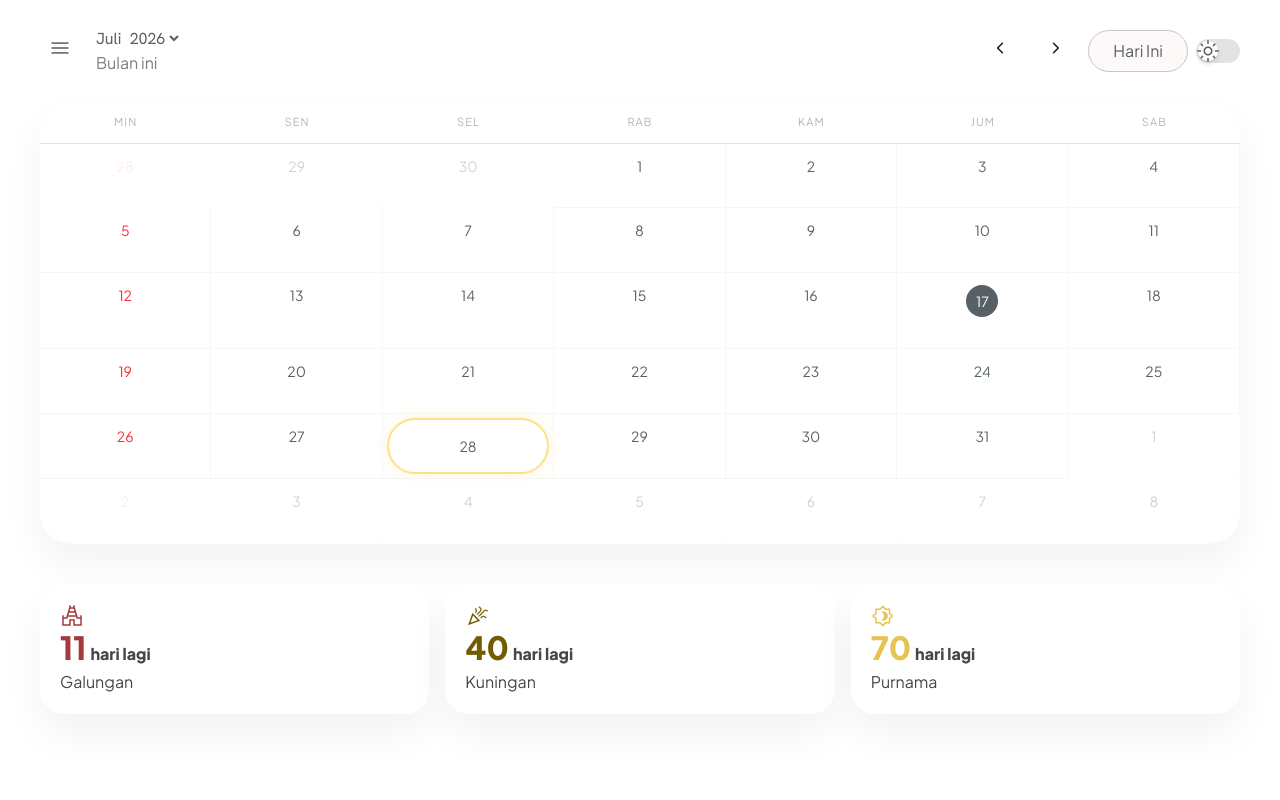
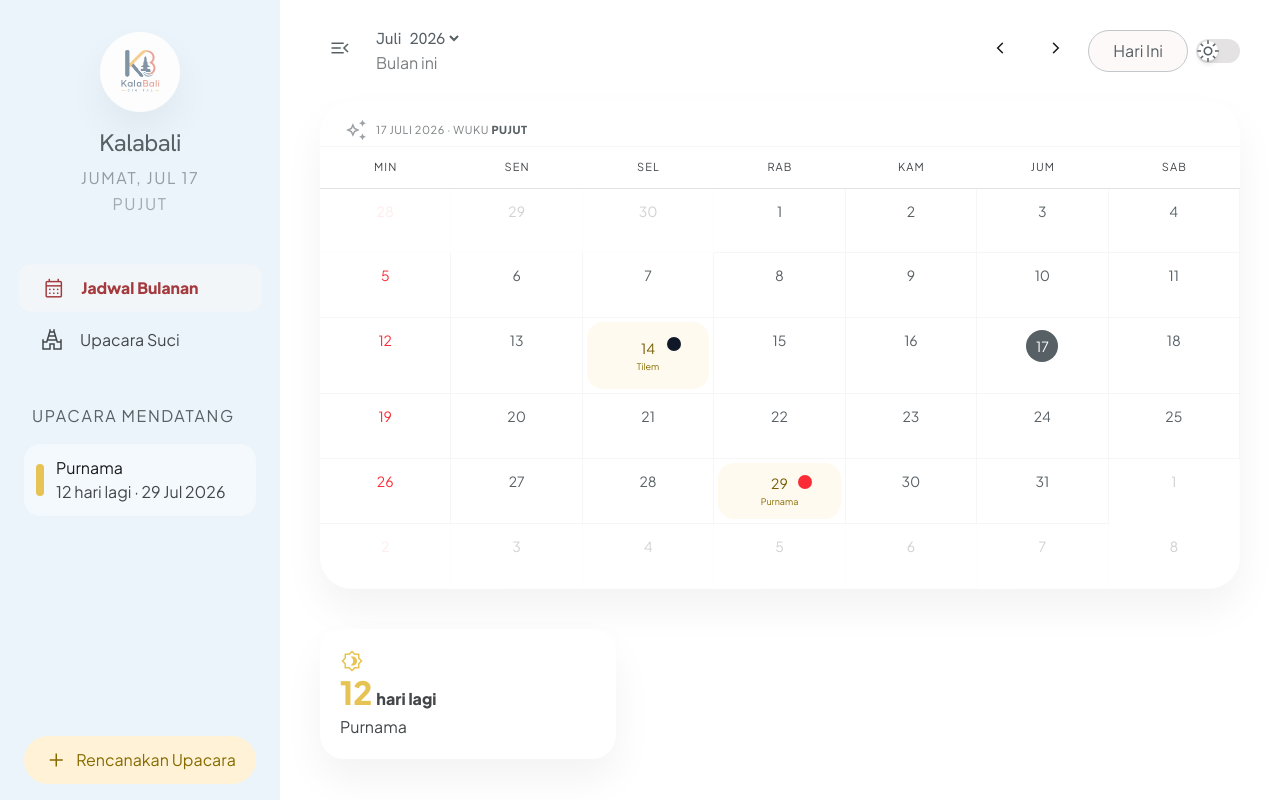
Before and after one commit to Kaadarma/Kalender-bali, a React (Vite) app: page / in a window 1280 px wide. Built offline with nearby package versions, Linux system fonts and the light colour scheme.

Commit message:
feat: initialize Kalender Bali project with UI components, Tailwind CSS styling, and Pawukon calculation utilities.

```diff
--- a/src/App.jsx
+++ b/src/App.jsx
@@ -1,5 +1,5 @@
 import { useState, useEffect } from 'react'
-import { fetchToday, fetchCalendar } from './api/calendar'
+import { fetchToday, fetchMonthRituals, fetchCalendar } from './api/calendar'
 import Sidebar from './components/Sidebar'
 import MobileTopBar from './components/MobileTopBar'
 import CalendarHeader from './components/CalendarHeader'
@@ -8,9 +8,10 @@ import BentoCards from './components/BentoCards'
 import MobileRitualList from './components/MobileRitualList'
 
 function App() {
-  const [sidebarOpen, setSidebarOpen] = useState(false)
+  const [sidebarOpen, setSidebarOpen] = useState(() => window.innerWidth >= 768)
   const [today, setToday] = useState(null)
   const [calendar, setCalendar] = useState(null)
+  const [monthRituals, setMonthRituals] = useState([])
   const [currentMonth, setCurrentMonth] = useState(new Date().getMonth())
   const [currentYear, setCurrentYear] = useState(new Date().getFullYear())
   const [darkMode, setDarkMode] = useState(() => {
@@ -41,6 +42,10 @@ function App() {
     fetchCalendar(currentMonth + 1, currentYear).then(setCalendar).catch(console.error)
   }, [currentMonth, currentYear])
 
+  useEffect(() => {
+    fetchMonthRituals(currentMonth, currentYear).then(setMonthRituals).catch(console.error)
+  }, [currentMonth, currentYear])
+
   const goPrevMonth = () => {
     setCurrentMonth(m => m === 0 ? 11 : m - 1)
     if (currentMonth === 0) setCurrentYear(y => y - 1)
@@ -62,9 +67,9 @@ function App() {
   return (
     <div className="flex flex-col md:flex-row min-h-screen text-on-background overflow-x-hidden">
       <MobileTopBar onToggleMenu={() => setSidebarOpen(v => !v)} />
-      <Sidebar open={sidebarOpen} onClose={() => setSidebarOpen(false)} today={today} />
+      <Sidebar open={sidebarOpen} onClose={() => setSidebarOpen(false)} today={today} monthRituals={monthRituals} />
       <main
-        className={`flex-grow bg-surface-container-lowest transition-all duration-500 ${
+        className={`flex-grow bg-surface-container-lowest transition-all duration-500 pt-14 md:pt-0 ${
           sidebarOpen ? 'md:ml-sidebar-width' : 'md:ml-0'
         }`}
       >
@@ -81,8 +86,8 @@ function App() {
           onToggleDarkMode={() => setDarkMode(v => !v)}
         />
         <CalendarGrid calendar={calendar} />
-        <MobileRitualList today={today} />
-        <BentoCards today={today} />
+        <MobileRitualList today={today} monthRituals={monthRituals} />
+        <BentoCards today={today} monthRituals={monthRituals} />
       </main>
     </div>
   )
--- a/src/api/calendar.js
+++ b/src/api/calendar.js
@@ -1,9 +1,13 @@
-import { getTodayData, generateMonthGrid } from "../utils/calendar"
+import { getTodayData, getMonthRituals, generateMonthGrid } from "../utils/calendar"
 
 export function fetchToday() {
   return Promise.resolve(getTodayData())
 }
 
+export function fetchMonthRituals(month, year) {
+  return Promise.resolve(getMonthRituals(month, year))
+}
+
 export function fetchCalendar(month, year) {
   return Promise.resolve(generateMonthGrid(month - 1, year))
 }
--- a/src/components/BentoCards.jsx
+++ b/src/components/BentoCards.jsx
@@ -1,11 +1,19 @@
 const colorMap = {
   secondary: "#a43a3d",
   tertiary: "#735c00",
-  "tertiary-fixed-dim": "#e7c353"
+  "tertiary-fixed-dim": "#e7c353",
+  "primary-fixed-dim": "#666"
 }
 
-export default function BentoCards({ today }) {
-  const rituals = today?.upcomingRituals ?? []
+const iconMap = {
+  Purnama: "brightness_4",
+  Tilem: "dark_mode",
+  Galungan: "temple_hindu",
+  Kuningan: "celebration"
+}
+
+export default function BentoCards({ today, monthRituals }) {
+  const rituals = monthRituals ?? today?.upcomingRituals ?? []
 
   if (rituals.length === 0) return null
 
@@ -14,23 +22,19 @@ export default function BentoCards({ today }) {
     return Math.ceil(diff / 86400000)
   }
 
-  const colors = ["secondary", "tertiary", "tertiary-fixed-dim"]
-  const icons = ["temple_hindu", "celebration", "brightness_4"]
-  const labels = ["Galungan", "Kuningan", "Purnama"]
-
   return (
     <div className="hidden md:grid grid-cols-3 gap-4 px-margin-desktop pb-margin-desktop">
       {rituals.slice(0, 3).map((r, i) => (
         <div key={i} className="bg-white rounded-3xl p-5 natural-shadow flex flex-col justify-between min-h-[130px]">
-          <span className="material-symbols-outlined text-[24px]" style={{ color: colorMap[colors[i]] }}>
-            {icons[i]}
+          <span className="material-symbols-outlined text-[24px]" style={{ color: colorMap[r.color] || "#666" }}>
+            {iconMap[r.name] || "event"}
           </span>
           <div>
-            <p className="font-display text-[32px] font-bold leading-none" style={{ color: colorMap[colors[i]] }}>
+            <p className="font-display text-[32px] font-bold leading-none" style={{ color: colorMap[r.color] || "#666" }}>
               {daysAway(r.date)}
               <span className="text-base font-label-bold text-on-surface-variant ml-1">hari lagi</span>
             </p>
-            <p className="font-caption text-caption text-on-surface-variant mt-1">{labels[i]}</p>
+            <p className="font-caption text-caption text-on-surface-variant mt-1">{r.name}</p>
           </div>
         </div>
       ))}
--- a/src/components/CalendarGrid.jsx
+++ b/src/components/CalendarGrid.jsx
@@ -1,23 +1,30 @@
+import { useState } from "react"
+import { getWuku } from "../utils/pawukon"
+
 const dayNames = ["Min", "Sen", "Sel", "Rab", "Kam", "Jum", "Sab"]
+const monthNames = ["Januari", "Februari", "Maret", "April", "Mei", "Juni", "Juli", "Agustus", "September", "Oktober", "November", "Desember"]
 
-function CalendarCell({ day, offset, highlight, color, purnama, today, isSunday }) {
+function CalendarCell({ day, offset, highlight, color, purnama, tilem, today, isSunday, onClick }) {
   const sundayClass = isSunday ? "text-red-500" : "text-primary"
   const sundayClassDim = isSunday ? "text-red-300" : ""
+  const base = "p-3 border-r border-b border-surface-variant/30 relative flex flex-col items-center"
 
   if (offset) {
     return (
-      <div className="p-3 border-r border-b border-surface-variant/30 flex items-start justify-center opacity-20">
+      <div className={`${base} opacity-20`}>
         <span className={`font-label-bold text-sm ${sundayClassDim}`}>{day}</span>
       </div>
     )
   }
 
-  if (purnama) {
-    return (
-      <div className="p-3 border-r border-b border-surface-variant/30 relative flex flex-col items-center">
-        <div className="absolute inset-0 m-1 rounded-full border-2 border-tertiary-fixed purnama-glow flex flex-col items-center justify-center bg-white">
-          <span className={`font-label-bold text-sm text-primary ${sundayClass}`}>{day}</span>
-        </div>
+  let content = (
+    <span className={`font-label-bold text-sm ${sundayClass}`}>{day}</span>
+  )
+
+  if (today) {
+    content = (
+      <div className="w-8 h-8 rounded-full bg-primary flex items-center justify-center">
+        <span className="font-label-bold text-sm text-white">{day}</span>
       </div>
     )
   }
@@ -25,50 +32,86 @@ function CalendarCell({ day, offset, highlight, color, purnama, today, isSunday
   if (highlight) {
     const bgClass = color === "secondary" ? "bg-secondary-fixed/50" : "bg-tertiary-container/40"
     const textClass = color === "secondary" ? "text-secondary" : "text-tertiary"
-    const labelClass = color === "secondary" ? "text-secondary" : "text-on-tertiary-container"
-    return (
-      <div className="p-3 border-r border-b border-surface-variant/30 relative flex flex-col items-center">
-        <div className={`absolute inset-0 m-1 rounded-2xl ${bgClass} flex flex-col items-center justify-center`}>
-          <span className={`font-label-bold text-sm ${textClass} ${sundayClass}`}>{day}</span>
-          <span className="hidden md:block font-caption text-[9px] mt-0.5" style={{ color: color === "secondary" ? "#a43a3d" : "#876b00" }}>{highlight}</span>
-        </div>
-      </div>
-    )
-  }
-
-  if (today) {
-    return (
-      <div className="p-3 border-r border-b border-surface-variant/30 relative flex flex-col items-center">
-        <div className="w-8 h-8 rounded-full bg-primary flex items-center justify-center">
-          <span className="font-label-bold text-sm text-white">{day}</span>
-        </div>
+    content = (
+      <div className={`absolute inset-0 m-1 rounded-2xl ${bgClass} flex flex-col items-center justify-center`}>
+        <span className={`font-label-bold text-sm ${textClass} ${sundayClass}`}>{day}</span>
+        <span className="hidden md:block font-caption text-[9px] mt-0.5 text-on-tertiary-container">{highlight}</span>
       </div>
     )
   }
 
   return (
-    <div className="calendar-cell p-3 border-r border-b border-surface-variant/30 relative flex flex-col items-center group cursor-pointer">
-      <span className={`font-label-bold text-sm group-hover:scale-110 transition-transform ${sundayClass}`}>{day}</span>
-    </div>
+    <button onClick={onClick} className={`${base} cursor-pointer hover:bg-surface-container/30 transition-colors`}>
+      {content}
+      {purnama && <div className="absolute top-1/4 right-1/4 w-3 h-3 md:w-3.5 md:h-3.5 rounded-full bg-red-500" />}
+      {tilem && <div className="absolute top-1/4 right-1/4 w-3 h-3 md:w-3.5 md:h-3.5 rounded-full bg-gray-900 dark:bg-gray-300" />}
+    </button>
   )
 }
 
 export default function CalendarGrid({ calendar }) {
   const days = calendar?.days ?? []
+  const month = calendar?.month ?? 0
+  const year = calendar?.year ?? 2026
+
+  const [selected, setSelected] = useState(null)
+
+  const now = new Date()
+  const wuku = getWuku(now)
+
+  function handleCellClick(d, i) {
+    const startOffset = new Date(year, month, 1).getDay()
+    const totalDays = new Date(year, month + 1, 0).getDate()
+    const prevMonthLast = new Date(year, month, 0).getDate()
+
+    let date
+    if (i < startOffset) {
+      date = new Date(year, month - 1, prevMonthLast - (startOffset - i - 1))
+    } else if (i < startOffset + totalDays) {
+      date = new Date(year, month, i - startOffset + 1)
+    } else {
+      date = new Date(year, month + 1, i - (startOffset + totalDays) + 1)
+    }
+    const w = getWuku(date)
+    setSelected({ date, wuku: w.name, index: w.index })
+  }
 
   return (
     <div className="px-margin-mobile md:px-margin-desktop pb-margin-desktop">
       <div className="bg-white rounded-[32px] natural-shadow overflow-hidden">
+        <div className="px-4 md:px-6 pt-3 md:pt-4 pb-1 md:pb-1 border-b border-surface-variant/30 flex items-center gap-2">
+          <span className="material-symbols-outlined text-[16px] text-primary/60">auto_awesome</span>
+          <span className="font-caption text-[11px] text-on-surface-variant/70 uppercase tracking-wider">
+            {now.getDate()} {monthNames[now.getMonth()]} {now.getFullYear()} &middot; Wuku <strong className="text-primary font-label-bold">{wuku.name}</strong>
+          </span>
+        </div>
+
+        {selected && (
+          <div className="mx-4 md:mx-6 mt-2 mb-1 px-4 py-2 bg-primary-container rounded-xl flex items-center justify-between">
+            <div>
+              <span className="font-label-bold text-sm text-primary">
+                {selected.date.getDate()} {monthNames[selected.date.getMonth()]} {selected.date.getFullYear()}
+              </span>
+              <span className="font-caption text-xs text-on-surface-variant ml-3">
+                Wuku {selected.wuku} &middot; minggu ke-{selected.index + 1} dari 30
+              </span>
+            </div>
+            <button onClick={() => setSelected(null)} className="text-primary/50 hover:text-primary transition-colors">
+              <span className="material-symbols-outlined text-[18px]">close</span>
+            </button>
+          </div>
+        )}
+
         <div className="calendar-grid border-b border-surface-variant">
           {dayNames.map((name) => (
-            <div key={name} className="py-3 text-center font-label-bold text-on-surface-variant/40 text-[11px] uppercase tracking-widest">
+            <div key={name} className="py-3 text-center font-label-bold text-on-surface-variant text-[11px] uppercase tracking-widest">
               {name}
             </div>
           ))}
         </div>
         <div className="calendar-grid min-h-[400px]">
           {days.map((d, i) => (
-            <CalendarCell key={i} day={d.day} offset={d.offset} highlight={d.highlight} color={d.color} purnama={d.purnama} today={d.today} isSunday={i % 7 === 0} />
+            <CalendarCell key={i} day={d.day} offset={d.offset} highlight={d.highlight} color={d.color} purnama={d.purnama} tilem={d.tilem} today={d.today} isSunday={i % 7 === 0} onClick={() => handleCellClick(d, i)} />
           ))}
         </div>
       </div>
--- a/src/components/MobileRitualList.jsx
+++ b/src/components/MobileRitualList.jsx
@@ -4,8 +4,8 @@ const colorMap = {
   "tertiary-fixed-dim": "#e7c353"
 }
 
-export default function MobileRitualList({ today }) {
-  const rituals = today?.upcomingRituals ?? []
+export default function MobileRitualList({ today, monthRituals }) {
+  const rituals = monthRituals ?? today?.upcomingRituals ?? []
 
   if (rituals.length === 0) return null
 
@@ -14,14 +14,12 @@ export default function MobileRitualList({ today }) {
     return Math.ceil(diff / 86400000)
   }
 
-  const colors = ["secondary", "tertiary", "tertiary-fixed-dim"]
-
   return (
     <div className="md:hidden px-margin-mobile pb-margin-desktop space-y-3">
       <h3 className="font-header-sm text-header-sm text-primary uppercase tracking-widest">Upacara Mendatang</h3>
       {rituals.slice(0, 3).map((r, i) => (
         <div key={i} className="flex items-center gap-3 p-4 bg-white rounded-2xl natural-shadow">
-          <div className="w-2 h-10 rounded-full" style={{ backgroundColor: colorMap[colors[i]] }} />
+          <div className="w-2 h-10 rounded-full" style={{ backgroundColor: colorMap[r.color] || "#666" }} />
           <div className="flex-1">
             <p className="font-label-bold text-on-surface">{r.name}</p>
             <p className="font-caption text-on-surface-variant">{daysAway(r.date)} hari lagi &middot; {r.date}</p>
--- a/src/components/MobileTopBar.jsx
+++ b/src/components/MobileTopBar.jsx
@@ -1,6 +1,6 @@
 function MobileTopBar({ onToggleMenu }) {
   return (
-    <header className="md:hidden flex justify-between items-center w-full px-margin-mobile py-unit bg-surface sticky top-0 z-50">
+    <header className="md:hidden flex justify-between items-center w-full px-margin-mobile py-unit bg-surface fixed top-0 left-0 z-50">
       <div className="flex items-center gap-3">
         <button onClick={onToggleMenu} className="p-1 rounded-full hover:bg-surface-container transition-colors">
           <span className="material-symbols-outlined text-primary">menu</span>
--- a/src/components/Sidebar.jsx
+++ b/src/components/Sidebar.jsx
@@ -4,34 +4,34 @@ const colorMap = {
   "tertiary-fixed-dim": "#e7c353"
 }
 
-function Sidebar({ open, onClose, today }) {
+function Sidebar({ open, onClose, today, monthRituals }) {
   const dayName = today?.dayName ?? "Rabu"
   const monthShort = today?.monthShort ?? "Okt"
   const day = today?.day ?? "23"
   const wuku = today?.wuku ?? "Sinta"
-  const rituals = today?.upcomingRituals ?? []
+  const rituals = monthRituals ?? today?.upcomingRituals ?? []
 
   function daysAway(dateStr) {
     const diff = new Date(dateStr) - new Date()
     return Math.ceil(diff / 86400000)
   }
 
-  const ritualData = [
-    { name: "Galungan", color: "secondary", label: rituals[0] ? `${daysAway(rituals[0].date)} Hari Lagi` : "" },
-    { name: "Kuningan", color: "tertiary", label: rituals[1] ? `${daysAway(rituals[1].date)} Hari Lagi` : "" },
-    { name: "Purnama", color: "tertiary-fixed-dim", label: rituals[2] ? `${daysAway(rituals[2].date)} Hari Lagi` : "" }
-  ]
+  function formatDate(dateStr) {
+    const d = new Date(dateStr)
+    const names = ["Jan", "Feb", "Mar", "Apr", "Mei", "Jun", "Jul", "Agu", "Sep", "Okt", "Nov", "Des"]
+    return `${d.getDate()} ${names[d.getMonth()]} ${d.getFullYear()}`
+  }
 
   return (
     <>
       <div
-        className={`fixed inset-0 bg-black/20 z-30 transition-opacity duration-300 md:hidden ${
+        className={`fixed inset-0 bg-black/20 z-50 transition-opacity duration-300 md:hidden ${
           open ? 'opacity-100' : 'opacity-0 pointer-events-none'
         }`}
         onClick={onClose}
       />
       <aside
-        className={`fixed top-0 left-0 h-full w-sidebar-width bg-primary-container flex flex-col z-40 transition-transform duration-300 overflow-y-auto sidebar-scroll ${
+        className={`fixed top-0 left-0 h-full w-sidebar-width bg-primary-container flex flex-col z-50 transition-transform duration-300 overflow-y-auto sidebar-scroll ${
           open ? 'translate-x-0' : '-translate-x-full'
         }`}
       >
@@ -72,15 +72,15 @@ function Sidebar({ open, onClose, today }) {
           <div>
             <h3 className="px-2 font-header-sm text-header-sm text-primary uppercase tracking-widest mb-4">Upacara Mendatang</h3>
             <div className="space-y-3">
-              {ritualData.map((r, i) => r.label ? (
+              {rituals.slice(0, 3).map((r, i) => (
                 <div key={i} className="flex items-center gap-3 p-3 bg-white/40 rounded-2xl">
-                  <div className="w-2 h-8 rounded-full" style={{ backgroundColor: colorMap[r.color] }} />
+                  <div className="w-2 h-8 rounded-full" style={{ backgroundColor: colorMap[r.color] || "#666" }} />
                   <div>
                     <p className="font-label-bold text-on-surface">{r.name}</p>
-                    <p className="font-caption text-on-surface-variant">{r.label}</p>
+                    <p className="font-caption text-on-surface-variant">{daysAway(r.date)} hari lagi &middot; {formatDate(r.date)}</p>
                   </div>
                 </div>
-              ) : null)}
+              ))}
             </div>
           </div>
           <div className="mt-auto pb-4 pt-8">
--- a/src/index.css
+++ b/src/index.css
@@ -114,6 +114,8 @@
 .dark .text-on-primary { color: #1b1b1c; }
 .dark .text-on-tertiary-container { color: #ffe088; }
 .dark .text-on-surface-variant\/70 { color: rgba(196, 199, 202, 0.7); }
+.dark .text-on-surface-variant\/40 { color: rgba(224, 226, 230, 0.55); }
+.dark .text-on-surface-variant\/60 { color: rgba(196, 199, 202, 0.6); }
 .dark .text-red-500 { color: #ff6b6b; }
 .dark .text-red-300 { color: #ff8a8a; }
 .dark .text-white { color: #e8eaed; }
@@ -130,6 +132,8 @@
 .dark .bg-secondary-fixed\/50 { background-color: rgba(164, 58, 61, 0.35); }
 .dark .bg-tertiary-container\/40 { background-color: rgba(115, 92, 0, 0.35); }
 .dark .bg-tertiary-container { background-color: #3a2e00; }
+.dark .bg-surface-bright\/50 { background-color: rgba(255, 255, 255, 0.08); }
+.dark .hover\:bg-surface-bright\/50:hover { background-color: rgba(255, 255, 255, 0.12); }
 
 .dark .natural-shadow { box-shadow: 0 20px 40px rgba(0, 0, 0, 0.4); }
 .dark .hover\:bg-surface-container:hover { background-color: #282828; }
@@ -156,6 +160,8 @@ body {
   grid-template-columns: repeat(7, 1fr);
 }
 
+
+
 .active-day-ring {
   box-shadow: 0 0 0 2px #a43a3d;
 }
--- a/src/utils/calendar.js
+++ b/src/utils/calendar.js
@@ -33,7 +33,8 @@ export function generateMonthGrid(month, year) {
         day,
         highlight: special.name,
         color: special.color,
-        ...(special.purnama ? { purnama: true } : {})
+        ...(special.purnama ? { purnama: true } : {}),
+        ...(special.tilem ? { tilem: true } : {})
       })
     } else if (isToday) {
       days.push({ day, today: true })
@@ -47,7 +48,30 @@ export function generateMonthGrid(month, year) {
     days.push({ day, offset: true })
   }
 
-  return { month, year, days }
+  const weeks = []
+  for (let row = 0; row < 6; row++) {
+    const i = row * 7
+    let d, m, y
+    if (i < startOffset) {
+      d = prevMonthLast - (startOffset - i - 1)
+      m = month - 1
+      y = year
+      if (m < 0) { m = 11; y-- }
+    } else if (i < startOffset + totalDays) {
+      d = i - startOffset + 1
+      m = month
+      y = year
+    } else {
+      d = i - (startOffset + totalDays) + 1
+      m = month + 1
+      y = year
+      if (m > 11) { m = 0; y++ }
+    }
+    const wuku = getWuku(new Date(y, m, d))
+    weeks.push({ wuku: wuku.name, index: wuku.index })
+  }
+
+  return { month, year, days, weeks }
 }
 
 const dayNames = ["Minggu", "Senin", "Selasa", "Rabu", "Kamis", "Jumat", "Sabtu"]
@@ -65,9 +89,11 @@ export function getTodayData() {
     s.date.getDate() === now.getDate()
   )
 
+  const monthStart = new Date(now.getFullYear(), now.getMonth(), 1)
+  const monthEnd = new Date(now.getFullYear(), now.getMonth() + 1, 0, 23, 59, 59)
   const upcoming = specialDays
-    .filter(s => s.date >= now)
-    .slice(0, 3)
+    .filter(s => s.date >= now && s.date <= monthEnd)
+    .slice(0, 5)
     .map(s => ({
       name: s.name,
       date: s.date.toISOString().split("T")[0],
@@ -90,3 +116,21 @@ export function getTodayData() {
     upcomingRituals: upcoming
   }
 }
+
+export function getMonthRituals(month, year) {
+  const now = new Date()
+  const specialDays = getSpecialDays(year)
+  const monthStart = new Date(year, month, 1)
+  const monthEnd = new Date(year, month + 1, 0, 23, 59, 59)
+  const isCurrentMonth = year === now.getFullYear() && month === now.getMonth()
+  const start = isCurrentMonth ? now : monthStart
+
+  return specialDays
+    .filter(s => s.date >= start && s.date <= monthEnd)
+    .slice(0, 5)
+    .map(s => ({
+      name: s.name,
+      date: s.date.toISOString().split("T")[0],
+      color: s.color
+    }))
+}
--- a/src/utils/pawukon.js
+++ b/src/utils/pawukon.js
@@ -13,7 +13,7 @@ function dateToDays(d) {
   return Math.floor(d.getTime() / MS_PER_DAY)
 }
 
-const ANCHOR_WUKU = { date: new Date(2024, 0, 1), wukuIndex: 0 }
+const ANCHOR_WUKU = { date: new Date(2023, 11, 18), wukuIndex: 0 }
 const ANCHOR_GALUNGAN = { date: new Date(2024, 1, 28) }
 
 function getWuku(date) {
@@ -48,25 +48,83 @@ function getGalunganDates(year) {
   return results
 }
 
+function toJulianDay(year, month, day, hour = 0) {
+  let y = year
+  let m = month
+  if (m <= 2) { y--; m += 12 }
+  const A = Math.floor(y / 100)
+  const B = 2 - A + Math.floor(A / 4)
+  return Math.floor(365.25 * (y + 4716)) + Math.floor(30.6001 * (m + 1)) + day + B - 1524.5 + hour / 24
+}
+
+function sunLongitude(jd) {
+  const T = (jd - 2451545.0) / 36525
+  const L0 = 280.46646 + 36000.76983 * T + 0.0003032 * T * T
+  const M = (357.52911 + 35999.05029 * T - 0.0001537 * T * T) * Math.PI / 180
+  const C = (1.914602 - 0.004817 * T - 0.000014 * T * T) * Math.sin(M)
+          + (0.019993 - 0.000101 * T) * Math.sin(2 * M)
+          + 0.000289 * Math.sin(3 * M)
+  return ((L0 + C) % 360 + 360) % 360
+}
+
+function moonLongitude(jd) {
+  const T = (jd - 2451545.0) / 36525
+  const Lp = 218.3165 + 481267.8813 * T
+  const Mp = (134.9629 + 477198.8676 * T) * Math.PI / 180
+  const D = (297.8502 + 445267.1114 * T) * Math.PI / 180
+  const M = (357.52911 + 35999.05029 * T) * Math.PI / 180
+  const F = (93.2720 + 483202.0175 * T) * Math.PI / 180
+
+  const corr = 6.289 * Math.sin(Mp)
+             + 1.274 * Math.sin(2 * D - Mp)
+             + 0.658 * Math.sin(2 * D)
+             + 0.214 * Math.sin(2 * Mp)
+             - 0.186 * Math.sin(M)
+             - 0.114 * Math.sin(2 * F)
+
+  return ((Lp + corr) % 360 + 360) % 360
+}
+
+function getMoonSunAngle(jd) {
+  const sunLon = sunLongitude(jd)
+  const moonLon = moonLongitude(jd)
+  return ((moonLon - sunLon) % 360 + 360) % 360
+}
+
+function getSunriseJD(date) {
+  const prevDate = new Date(date)
+  prevDate.setDate(prevDate.getDate() - 1)
+  return toJulianDay(prevDate.getFullYear(), prevDate.getMonth() + 1, prevDate.getDate(), 22)
+}
+
 function getLunarPhases(year) {
   const results = []
-  const KNOWN_PURNAMA = new Date(2024, 0, 25)
-  const LUNAR_CYCLE = 29.530587
 
-  for (let month = 0; month < 12; month++) {
-    const target = new Date(year, month, 15)
-    const diffDays = (target - KNOWN_PURNAMA) / MS_PER_DAY
-    const cycles = Math.round(diffDays / LUNAR_CYCLE)
-    const purnama = new Date(KNOWN_PURNAMA.getTime() + Math.round(cycles * LUNAR_CYCLE * MS_PER_DAY))
-    const tilem = new Date(purnama.getTime() + Math.round(LUNAR_CYCLE / 2 * MS_PER_DAY))
+  const startDate = new Date(year, 0, 1)
+  const endDate = new Date(year + 1, 0, 1)
 
-    if (purnama.getMonth() === month) {
-      results.push({ date: purnama, name: "Purnama", color: "tertiary-fixed-dim", purnama: true })
+  let prevDate = new Date(startDate)
+  prevDate.setDate(prevDate.getDate() - 1)
+  let prevAngle = getMoonSunAngle(getSunriseJD(prevDate))
+  let prevTithi = Math.floor(prevAngle / 12)
+
+  const cur = new Date(startDate)
+  while (cur < endDate) {
+    const angle = getMoonSunAngle(getSunriseJD(cur))
+    const tithi = Math.floor(angle / 12)
+
+    if (prevTithi < 14 && tithi >= 14) {
+      results.push({ date: new Date(cur), name: "Purnama", color: "tertiary-fixed-dim", purnama: true })
     }
-    if (tilem.getMonth() === month) {
-      results.push({ date: tilem, name: "Tilem", color: "primary-fixed-dim" })
+    if (prevTithi < 29 && tithi >= 29) {
+      results.push({ date: new Date(cur), name: "Tilem", color: "primary-fixed-dim", tilem: true })
     }
+
+    prevTithi = tithi
+    prevAngle = angle
+    cur.setDate(cur.getDate() + 1)
   }
+
   return results
 }
 
```
Also changed, not shown: src/components/CalendarHeader.jsx (+11 -0 lines).
